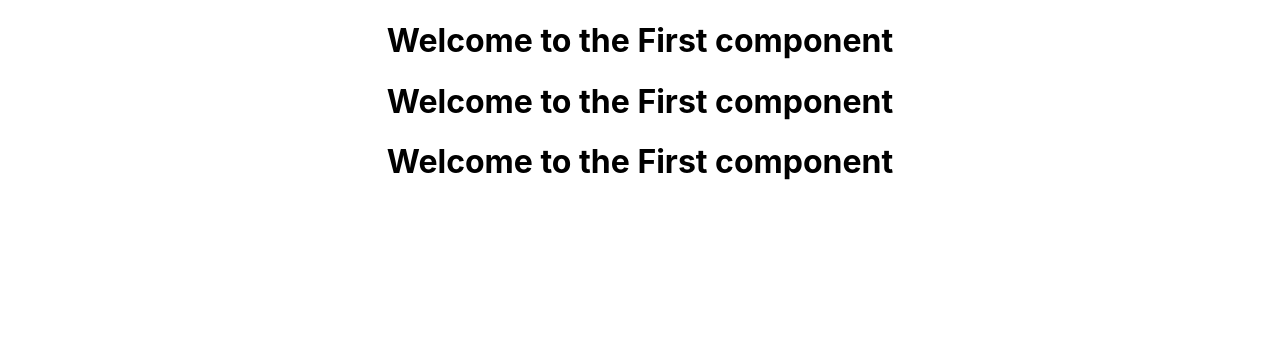
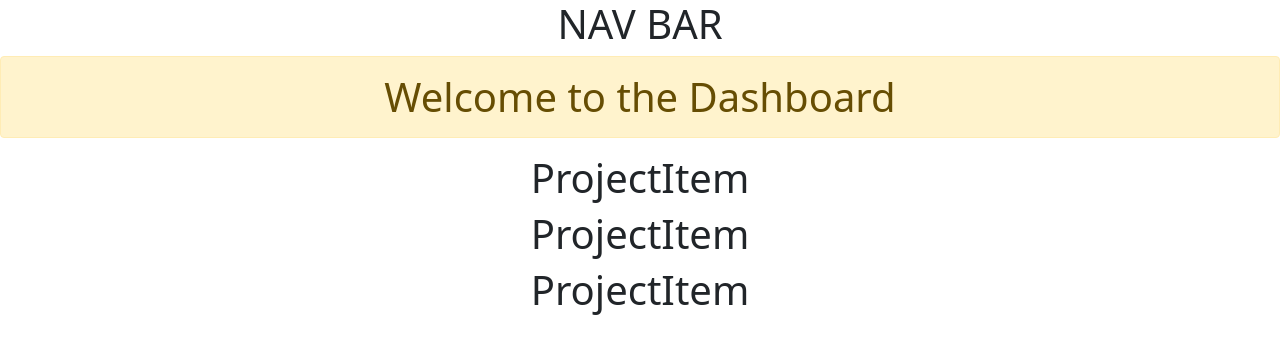
Before and after one commit to addisumm/Addis-PPMTool, a React (Create React App) app in the folder ppmtool-react-client/: page / in a window 1280 px wide. Shown: the top 354 px of the page. Built offline with nearby package versions, Linux system fonts and the light colour scheme.

Commit message:
Branch14: Bringing Bootstrap 5+

```diff
--- a/ppmtool-react-client/package.json
+++ b/ppmtool-react-client/package.json
@@ -6,6 +6,7 @@
     "@testing-library/jest-dom": "^5.16.1",
     "@testing-library/react": "^12.1.2",
     "@testing-library/user-event": "^13.5.0",
+    "bootstrap": "^5.1.3",
     "react": "^17.0.2",
     "react-dom": "^17.0.2",
     "react-scripts": "5.0.0",
--- a/ppmtool-react-client/public/index.html
+++ b/ppmtool-react-client/public/index.html
@@ -28,7 +28,10 @@
   </head>
   <body>
     <noscript>You need to enable JavaScript to run this app.</noscript>
-    <div id="root"></div>
+    <div id="root">
+
+
+    </div>
     <!--
       This HTML file is a template.
       If you open it directly in the browser, you will see an empty page.
--- a/ppmtool-react-client/src/App.js
+++ b/ppmtool-react-client/src/App.js
@@ -1,13 +1,15 @@
 import React,  { Component } from "react";
 import './App.css';
 import Dashboard from './components/Dashboard';
+import Header from "./components/Layout/Header";
+import "bootstrap/dist/css/bootstrap.min.css";
+
 
 class App extends Component{
   render (){
     return (
       <div className='App'>
-      <Dashboard/>
-      <Dashboard/>
+      <Header/>
       <Dashboard/>
       </div>
     );
--- a/ppmtool-react-client/src/components/Dashboard.js
+++ b/ppmtool-react-client/src/components/Dashboard.js
@@ -1,10 +1,16 @@
 import React, { Component } from 'react';
+import ProjectItem from './Project/ProjectItem';
 
   class Dashboard extends Component {
   render() {
     return(
-        <h1>Welcome to the First component</h1>
-    )
+        <div>
+        <h1 className='alert alert-warning'>Welcome to the Dashboard</h1>
+        <ProjectItem/>
+        <ProjectItem/>
+        <ProjectItem/>
+        </div>
+    );
   }
 }
 
--- /dev/null
+++ b/ppmtool-react-client/src/components/Layout/Header.js
@@ -0,0 +1,13 @@
+import React, { Component } from 'react';
+
+ class Header extends Component {
+  render() {
+    return (
+     <div>
+    <h1> NAV BAR</h1>
+    </div>
+    );
+  }
+}
+
+export default Header;
--- /dev/null
+++ b/ppmtool-react-client/src/components/Project/ProjectItem.js
@@ -0,0 +1,11 @@
+import React, { Component } from 'react';
+
+ class ProjectItem extends Component {
+  render() {
+    return <div>
+    <h1> ProjectItem</h1>
+    </div>;
+  }
+}
+
+export default ProjectItem;
```
Also changed, not shown: 1 other file (tests, documents, lock files or other folders).
